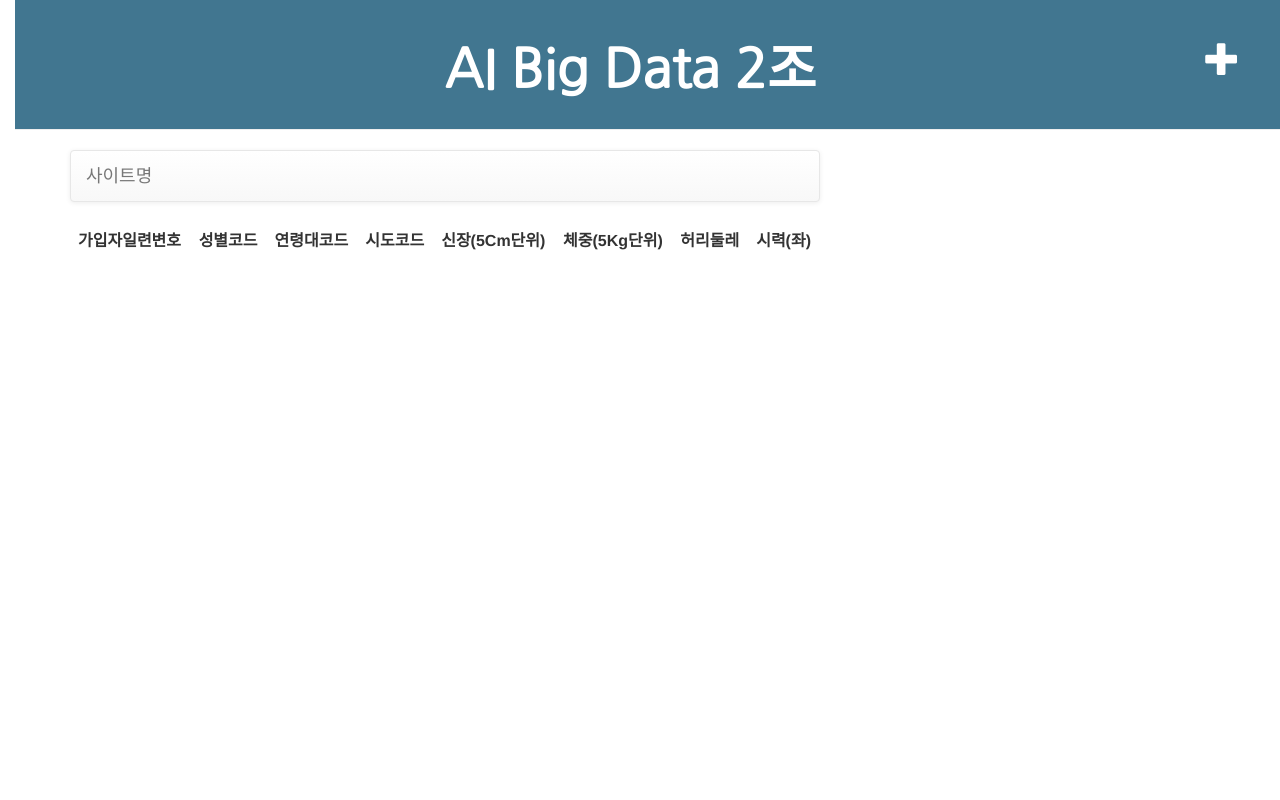
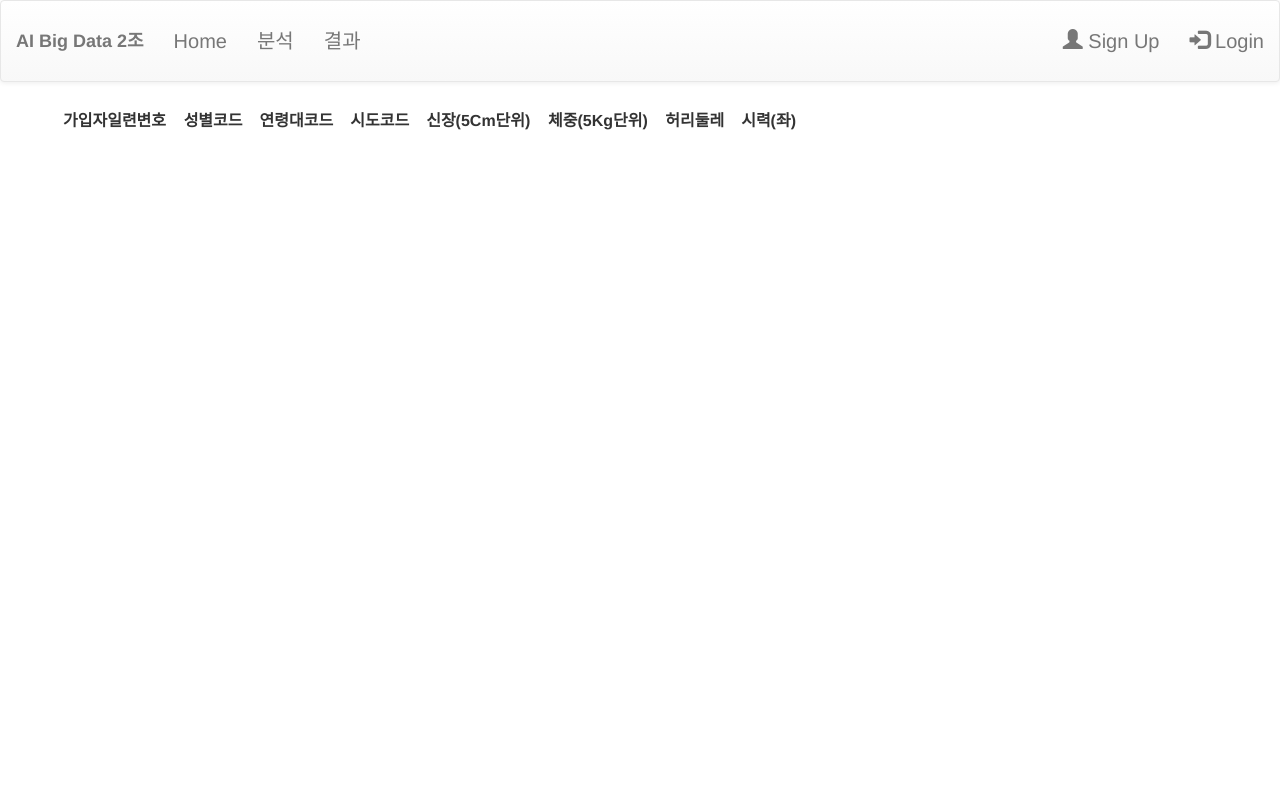
Before and after one commit to LeeJehwan/Disease-prediction-Django, a Django app: page / in a window 1280 px wide. Run offline with Django 3.2, Linux system fonts and the light colour scheme; data that the repository does not hold is empty; some libraries are stand-ins or nearby versions.

Commit message:
css update

```diff
--- a/blog/static/css/blog.css
+++ b/blog/static/css/blog.css
@@ -1,10 +1,4 @@
-h1 a {
-    color: #FCA205;
-}
 
-body {
-    padding-left: 15px;
-}
 
 h1 a {
     color: #FCA205;
@@ -58,3 +52,30 @@ h1, h2, h3, h4 {
 .post h1 a, .post h1 a:visited {
     color: #000000;
 }
+
+.navbar {
+  min-height: 80px;
+  font-size: 15pt;
+}
+
+.navbar-brand {
+  padding: 0 15px;
+  height: 80px;
+  line-height: 80px;
+  font-weight: bold;
+}
+
+.navbar-toggle {
+  /* (80px - button height 34px) / 2 = 23px */
+  margin-top: 23px;
+  padding: 9px 10px !important;
+}
+
+@media (min-width: 768px) {
+  .navbar-nav > li > a {
+    /* (80px - line-height of 27px) / 2 = 26.5px */
+    padding-top: 26.5px;
+    padding-bottom: 26.5px;
+    line-height: 27px;
+  }
+}
--- a/blog/templates/blog/base.html
+++ b/blog/templates/blog/base.html
@@ -9,14 +9,34 @@
     </head>
     <body>
 
+    <nav class="navbar navbar-default">
+      <div class="container-fluid">
+        <div class="navbar-header">
+          <a class="navbar-brand" href="/">  AI Big Data 2조  </a>
+        </div>
+        <ul class="nav navbar-nav">
+          <li><a href="/">Home</a></li>
+          <li><a href="{% url 'analysis' %}">분석</a></li>
+          <li><a href="{% url 'result' %}">결과</a></li>
+        </ul>
+        <ul class="nav navbar-nav navbar-right">
+          <li><a href="#"><span class="glyphicon glyphicon-user"></span> Sign Up</a></li>
+          <li><a href="#"><span class="glyphicon glyphicon-log-in"></span> Login</a></li>
+        </ul>
+      </div>
+    </nav>
+
+
+<!--
         <div class = "page-header">
             <center>
-            <a href="{% url 'post_new' %}" class="top-menu"><span class="glyphicon glyphicon-plus"></span></a>
+            <a href="{% url 'post_new' %}" class="top-menu"></a>
                 <h1><a href="/">AI Big Data 2조</a></h1></center>
         </div>
+  -->
 
 
-        <p>{{data1}}</p>
+
         <div class="content container">
             <div class="row">
                 <div class="col-md-8">
--- a/blog/templates/blog/post_edit.html
+++ b/blog/templates/blog/post_edit.html
@@ -6,4 +6,4 @@
         {{ form.as_p }}
         <button type="submit" class="save btn btn-default">Save</button>
     </form>
-{% endblock %}
+{% endbl ock %}
--- a/blog/templates/blog/post_list.html
+++ b/blog/templates/blog/post_list.html
@@ -1,28 +1,9 @@
 {% extends 'blog/base.html' %}
 {% load static %}
-
-<html>
-    <head>
-        <title>AI big data 2조</title>
-        <link href="https://fonts.googleapis.com/css?family=Nanum+Gothic" rel="stylesheet">
-        <link rel="stylesheet" href="//maxcdn.bootstrapcdn.com/bootstrap/3.2.0/css/bootstrap.min.css">
-        <link rel="stylesheet" href="//maxcdn.bootstrapcdn.com/bootstrap/3.2.0/css/bootstrap-theme.min.css">
-        <link rel="stylesheet" href="{% static 'css/blog.css' %}">
-    </head>
-    <body>
-        <div class = "page-header">
-            <h1><a href="/">AI Big Data B반 2조</a></h1>
-        </div>
-
 {% block content %}
 
-        <nav class="navbar navbar-default">
-  <div class="container-fluid">
-    <div class="navbar-header">
-      <a class="navbar-brand" href="#">사이트명</a>
-    </div></div>
-        </nav>
-<!--
+
+
         {% for post in posts %}
             <div class="post">
                 <div class="date">
@@ -32,7 +13,7 @@
                 <p>{{ post.text|linebreaksbr }}</p>
             </div>
         {% endfor %}
--->
+
 
         <div class="train_data">
             <table class="table table-striped">
--- a/blog/urls.py
+++ b/blog/urls.py
@@ -6,4 +6,8 @@ urlpatterns = [
     url(r'^post/(?P<pk>\d+)/$', views.post_detail, name='post_detail'),
     url(r'^post/new/$', views.post_new, name='post_new'),
     url(r'^post/(?P<pk>\d+)/edit/$', views.post_edit, name='post_edit'),
+    url(r'^analysis/$', views.analysis, name='analysis'),
+    url(r'^result/$', views.result, name='result'),
+    url(r'^analysis/no_diease/$', views.no_diease, name='no_diease'),
+
 ]
--- a/blog/views.py
+++ b/blog/views.py
@@ -77,3 +77,14 @@ def simple_upload2(request):
             train_resource.import_data(dataset, dry_run=False)  # Actually import now
 
     return render(request, 'core/simple_upload2.html')
+
+def no_diease(request):
+    return render(request, 'blog/no_diease.html', {})
+
+
+def analysis(request):
+    return render(request, 'blog/analysis.html', {})
+
+
+def result(request):
+    return render(request, 'blog/result.html', {})
--- a/manage.py
+++ b/manage.py
@@ -3,6 +3,7 @@ import os
 import sys
 
 if __name__ == "__main__":
+
     os.environ.setdefault("DJANGO_SETTINGS_MODULE", "mysite.settings")
     try:
         from django.core.management import execute_from_command_line
```
Also changed, not shown: blog/templates/blog/analysis.html (added, +10 -0 lines), blog/templates/blog/no_diease.html (added, +26 -0 lines), blog/templates/blog/result.html (added, +8 -0 lines). Lines whose indentation alone changed are shown as unchanged.
